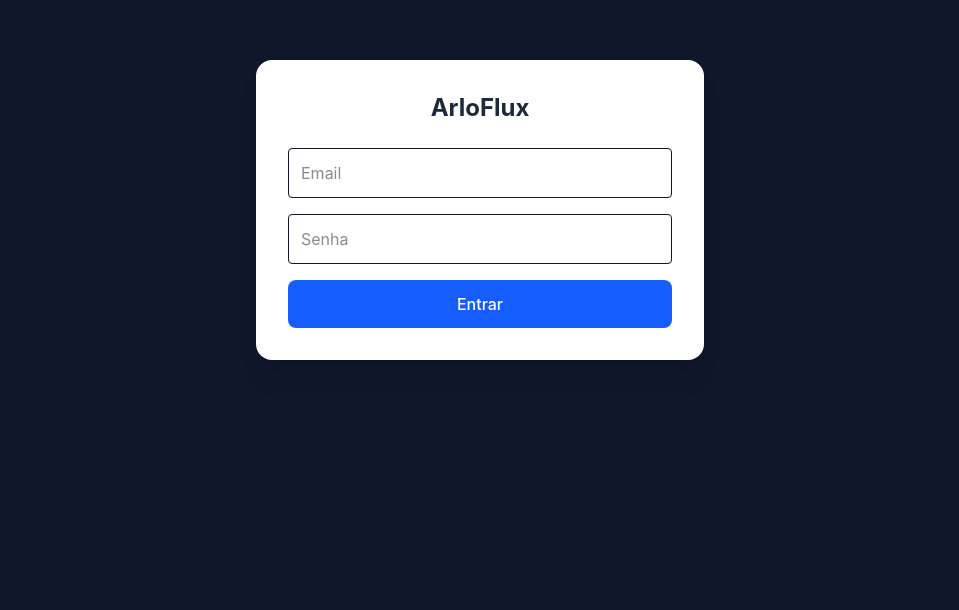
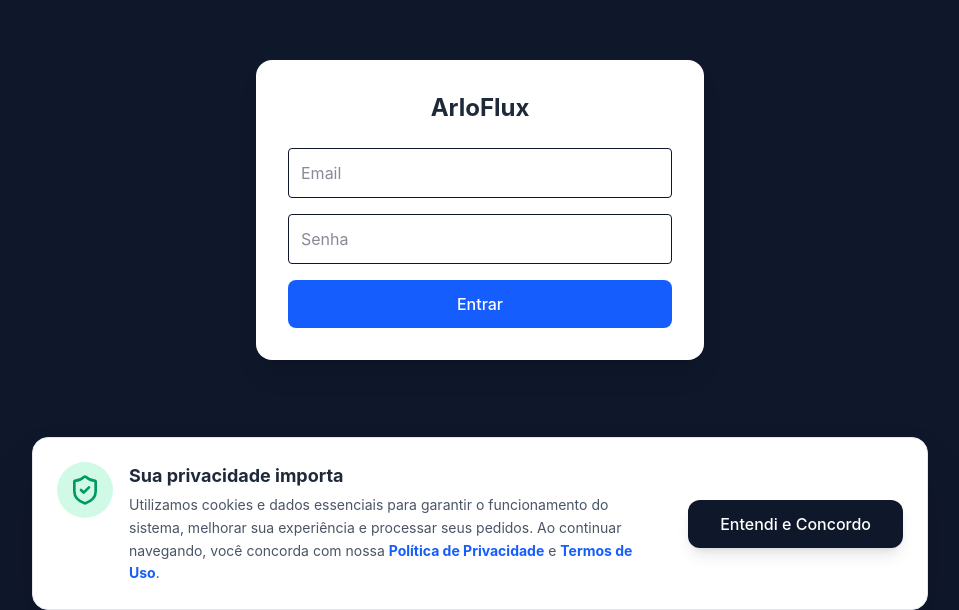
Before and after one commit to welinsonmacedo/ArloFLux, a React (Vite) app: page /login in a window 1280 px wide. Shown: the part 190-800 px from the top of the page, without its empty margins (160-1119 px from the left). Built offline with nearby package versions, Linux system fonts and the light colour scheme; no server answers; the database is empty.

Commit message:
route update

```diff
--- a/src/App.tsx
+++ b/src/App.tsx
@@ -1,10 +1,21 @@
-import { AppProviders } from "@/providers/AppProviders";
-import { AppRoutes } from "@/routes";
-
+import { AppProviders } from "./providers/AppProviders";
+import { SecurityGuard } from "./modules/common/components/SecurityGuard";
+import { PwaGuard } from "./modules/common/components/PwaGuard";
+import { CookieConsent } from "./modules/common/components/CookieConsent";
+import { InstallPWA } from "./modules/common/components/InstallPWA";
+import { ConnectionStatus } from "./modules/common/components/ConnectionStatus";
+import { AppRoutes } from "./routes/AppRoutes";
 const App = () => {
   return (
     <AppProviders>
-      <AppRoutes />
+      <SecurityGuard>
+        <PwaGuard>
+          <CookieConsent />
+          <InstallPWA />
+          <ConnectionStatus />
+          <AppRoutes />
+        </PwaGuard>
+      </SecurityGuard>
     </AppProviders>
   );
 };
--- a/src/providers/AppProviders.tsx
+++ b/src/providers/AppProviders.tsx
@@ -5,9 +5,12 @@ import { SaaSProvider } from "@/core/context/SaaSContext";
 import { RestaurantProvider } from "@/core/context/RestaurantContext";
 import { PwaProvider } from "@/core/context/PwaContext";
 import { UIProvider } from "@/core/context/UIContext";
+
 import { InventoryProvider } from "@/core/context/InventoryContext";
 import { FinanceProvider } from "@/core/context/FinanceContext";
 import { OrderProvider } from "@/core/context/OrderContext";
+import { MenuProvider } from "@/core/context/MenuContext";
+import { StaffProvider } from "@/core/context/StaffContext";
 
 export const AppProviders = ({ children }: PropsWithChildren) => {
   return (
@@ -16,14 +19,21 @@ export const AppProviders = ({ children }: PropsWithChildren) => {
         <SaaSProvider>
           <PwaProvider>
             <RestaurantProvider>
-                <InventoryProvider>
-                    <FinanceProvider>
-                        <OrderProvider>
- {children}
-                        </OrderProvider>
 
-                    </FinanceProvider>
-                </InventoryProvider>
+              {/* Providers do sistema do restaurante */}
+              <MenuProvider>
+                <OrderProvider>
+                  <StaffProvider>
+                    <InventoryProvider>
+                      <FinanceProvider>
+
+                        {children}
+
+                      </FinanceProvider>
+                    </InventoryProvider>
+                  </StaffProvider>
+                </OrderProvider>
+              </MenuProvider>
 
             </RestaurantProvider>
           </PwaProvider>
```
